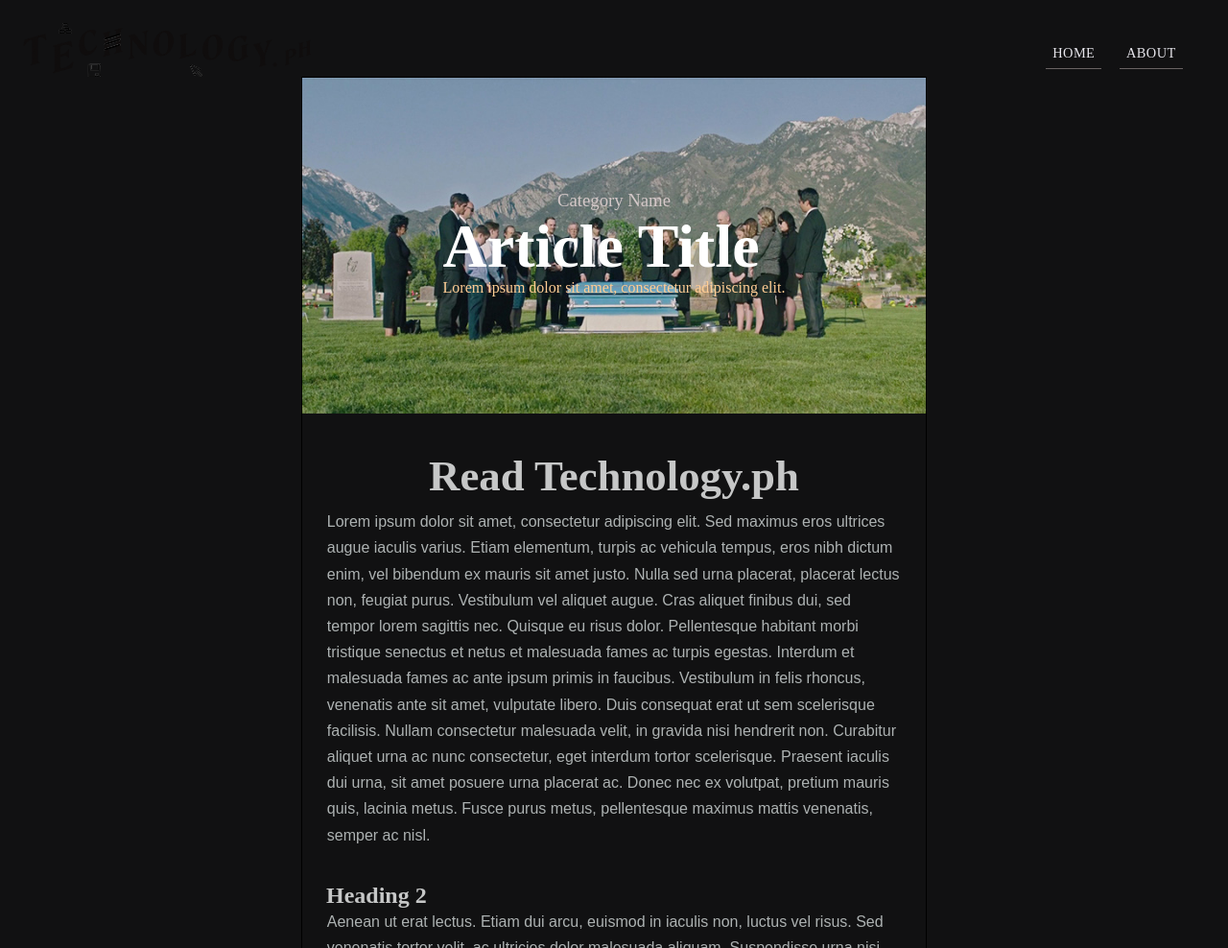
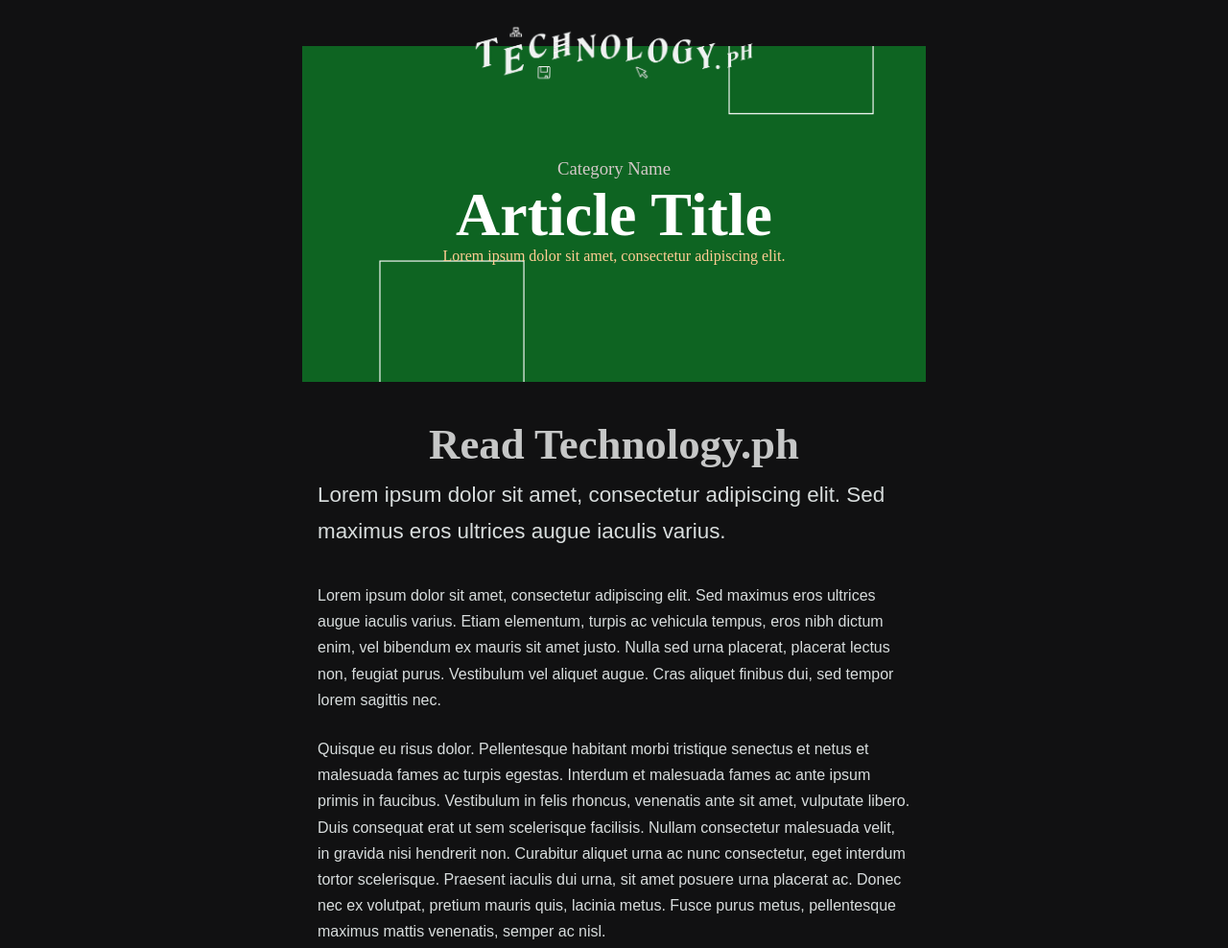
Before and after one commit to wedeveloph/technologyph, a website built with webpack: page public/read/article.html in a window 1280 px wide. Shown: the top 988 px of the page at 96% size. Built offline with nearby package versions, Linux system fonts and the light colour scheme; a web font is replaced by a local one.

Commit message:
styling fixes

```diff
--- a/public/read/article.html
+++ b/public/read/article.html
@@ -32,20 +32,15 @@
 
       <div id="header">
           <a href="https://technology.ph">
-        <img src="../assets/images/technologyph-logo.png" alt="Technology.ph">
+        <img src="../assets/images/technologyph-logo-w.png" alt="Technology.ph">
             </a>
       </div>
 
 
-                <div class="navigation">
-                    <a href="index.html">Home</a>
-                    <a href="about.html">About</a>
-                </div>
-
-      <div id="container" class="container" style="margin-top:10vh;">
+      <div id="container" class="container" style="margin-top:6vh;">
 
 
-        <div class="box article-cover" id="cover" style="background-image:url(../assets/images/read/test-cover.jpg);">
+        <div class="box article-cover" id="cover" style="background-image:url(../assets/images/read/test-cover.png);">
 
             <div class="cover-text">
             <h3>Category Name</h3>
@@ -54,12 +49,15 @@
             </div>
         </div>
 
-        <div class="box" id="read" style="min-height:100%;">
-            <div class="box-inner" style="
-    max-width:650px;">
+        <div class="box" id="read">
+            <div class="box-inner">
 
               <h1>Read Technology.ph</h1>
-                <p>Lorem ipsum dolor sit amet, consectetur adipiscing elit. Sed maximus eros ultrices augue iaculis varius. Etiam elementum, turpis ac vehicula tempus, eros nibh dictum enim, vel bibendum ex mauris sit amet justo. Nulla sed urna placerat, placerat lectus non, feugiat purus. Vestibulum vel aliquet augue. Cras aliquet finibus dui, sed tempor lorem sagittis nec. Quisque eu risus dolor. Pellentesque habitant morbi tristique senectus et netus et malesuada fames ac turpis egestas. Interdum et malesuada fames ac ante ipsum primis in faucibus. Vestibulum in felis rhoncus, venenatis ante sit amet, vulputate libero. Duis consequat erat ut sem scelerisque facilisis. Nullam consectetur malesuada velit, in gravida nisi hendrerit non. Curabitur aliquet urna ac nunc consectetur, eget interdum tortor scelerisque. Praesent iaculis dui urna, sit amet posuere urna placerat ac. Donec nec ex volutpat, pretium mauris quis, lacinia metus. Fusce purus metus, pellentesque maximus mattis venenatis, semper ac nisl.</p>
+            <p class="intro">Lorem ipsum dolor sit amet, consectetur adipiscing elit. Sed maximus eros ultrices augue iaculis varius. </p>
+
+                <p>Lorem ipsum dolor sit amet, consectetur adipiscing elit. Sed maximus eros ultrices augue iaculis varius. Etiam elementum, turpis ac vehicula tempus, eros nibh dictum enim, vel bibendum ex mauris sit amet justo. Nulla sed urna placerat, placerat lectus non, feugiat purus. Vestibulum vel aliquet augue. Cras aliquet finibus dui, sed tempor lorem sagittis nec.</p>
+
+                <p>Quisque eu risus dolor. Pellentesque habitant morbi tristique senectus et netus et malesuada fames ac turpis egestas. Interdum et malesuada fames ac ante ipsum primis in faucibus. Vestibulum in felis rhoncus, venenatis ante sit amet, vulputate libero. Duis consequat erat ut sem scelerisque facilisis. Nullam consectetur malesuada velit, in gravida nisi hendrerit non. Curabitur aliquet urna ac nunc consectetur, eget interdum tortor scelerisque. Praesent iaculis dui urna, sit amet posuere urna placerat ac. Donec nec ex volutpat, pretium mauris quis, lacinia metus. Fusce purus metus, pellentesque maximus mattis venenatis, semper ac nisl.</p>
 
                 <h2>Heading 2</h2>
                 <p>Aenean ut erat lectus. Etiam dui arcu, euismod in iaculis non, luctus vel risus. Sed venenatis tortor velit, ac ultricies dolor malesuada aliquam. Suspendisse urna nisi, laoreet eu mauris vel, scelerisque iaculis lorem. Pellentesque ligula mauris, ornare quis enim eu, malesuada cursus augue. Sed elementum justo ac tortor blandit, a imperdiet ex tincidunt. Suspendisse elementum suscipit ipsum, vitae dapibus lacus varius eu. Nulla a turpis faucibus, malesuada arcu vel, bibendum libero. Sed tristique odio nec tellus tempus imperdiet.</p>
--- a/src/styles/main.scss
+++ b/src/styles/main.scss
@@ -23,7 +23,7 @@ body {
     text-rendering: optimizeLegibility;
     -webkit-font-smoothing: antialiased;
     -moz-osx-font-smoothing: grayscale;
-    font-family: aktiv-grotesk, sans-serif;
+    font-family: neue-haas-unica, sans-serif;
     font-weight: 400;
     font-style: normal;
       opacity: 1;
@@ -52,7 +52,6 @@ body.fade {
   justify-content: center;
 
     .box-inner {
-        width:80vw;
         padding:1em;
         box-sizing: border-box;
     }
--- a/src/styles/read.scss
+++ b/src/styles/read.scss
@@ -12,7 +12,7 @@
 /* COLORS */
 
 
-$t: #adb2b2; // general type
+$t: #d8dddd; // general type
 
 $h1: #c6c7c7;
 
@@ -38,13 +38,18 @@ body{
 .container{
 
     left:50%;
-    border-top:1px solid #000;
-    border-left:1px solid #000;
-    border-right:1px solid #000;
     width:100%;
     max-width:650px;
     transform: translate(-50%, 0);
     margin-bottom:1em;
+}
+
+
+#header{
+    position: absolute;
+    width:100%;
+    text-align: center;
+    z-index:99;
 }
 
 
@@ -61,7 +66,6 @@ body{
         opacity: 0.8;
         width:100%;
         height:100%;
-
     }
 
 
@@ -81,6 +85,7 @@ body{
             margin:0;
             color:#fff;
             font-size:4em;
+            text-align: center;
         }
 
     }
@@ -96,7 +101,7 @@ body{
 
 #read{
 
-    font-family:"aktiv-grotesk";
+    max-width:700px;
     font-weight:300;
 
     h2{
@@ -124,17 +129,18 @@ body{
         font-size:2.8em;
         line-height:1.5em;
         color: $h1;
+        text-align: left;
     }
 
 
     p{
         font-family: "Flaco", sans-serif;
         align-self: center;
-        margin-left:.1em;
         margin-bottom:1.5em;
         font-size:1em;
         font-weight:400;
-        max-width:600px;
+        max-width:650px;
+        width:100%;
 
         text-rendering: optimizeLegibility;
         -webkit-font-smoothing: antialiased;
@@ -142,7 +148,12 @@ body{
 
         color: $t;
         line-height:1.7em;
-        width:100%;
+    }
+
+
+    // for openings
+    p.intro{
+        font-size:1.4em;
     }
 
 
```
Also changed, not shown: public/assets/images/read/test-cover-2.jpg (added), public/assets/images/read/test-cover.png (added), public/assets/styles/main.css, public/assets/styles/read.css.
